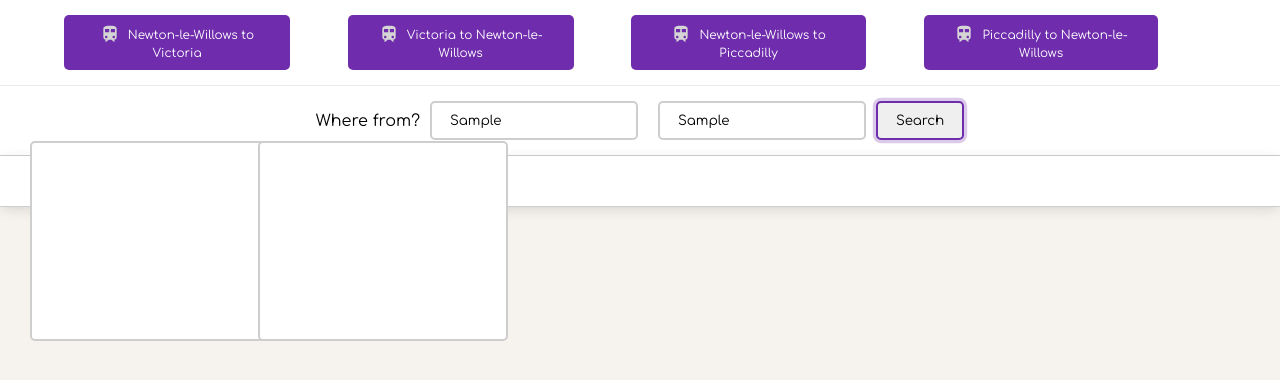
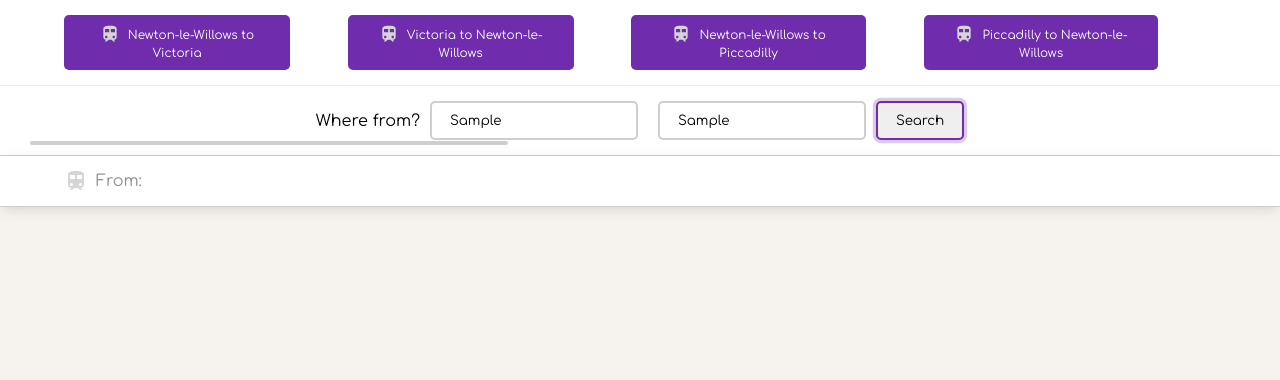
Before and after one commit to kieranphilipbrown/train-times-app, a React (Create React App) app: page / in a window 1280 px wide. Both pictures are taken after typing "Sample", "Sample" into the empty fields and a click on the button "Search". Shown: the top 380 px of the page. Built offline with nearby package versions, Linux system fonts and the light colour scheme.

Commit message:
search from and to iputs now have their own search results which populate the input values.

```diff
--- a/src/components/Search/Search.js
+++ b/src/components/Search/Search.js
@@ -10,7 +10,8 @@
         stationTo: '',
         stationToCode: '',
         stationList: stations,
-        searchResults: '',
+        searchResultsFrom: '',
+        searchResultsTo: '',
     }
 
     handleSubmit = (e) => {
@@ -27,7 +28,7 @@
         });
     }
 
-    displayMatches = (e) => {
+    displayMatches = (e, inputType) => {
         this.setState({
             [e.target.name]: e.target.value,
         });
@@ -35,16 +36,24 @@
         const matchArray = this.findMatches(e.target.value, stations)
         console.log(matchArray);
 
-        this.setState({
-            searchResults: matchArray
-        });
+        if (inputType === "from") {
+            this.setState({
+                searchResultsFrom: matchArray
+            });
+        }
+        if (inputType === "to") {
+            this.setState({
+                searchResultsTo: matchArray
+            });
+        }
+
     }
 
     updateFromInputField = e => {
         this.setState({
             stationFrom: e.target.dataset.station,
             stationFromCode: e.target.dataset.code,
-            searchResults: false
+            searchResultsFrom: false
         })
     }
 
@@ -52,12 +61,12 @@
         this.setState({
             stationTo: e.target.dataset.station,
             stationToCode: e.target.dataset.code,
-            searchResults: false
+            searchResultsTo: false
         })
     }
 
     render() {
-        const searchResults = this.state.searchResults;
+        const { searchResultsFrom, searchResultsTo } = this.state;
         return (
             <SearchContainer>
                 <Wrapper>
@@ -70,12 +79,12 @@
                                 type={'text'}
                                 placeholder={'Station Name'}
                                 value={this.state.stationFrom}
-                                onChange={(e) => this.displayMatches(e)}
+                                onChange={(e) => this.displayMatches(e, "from")}
                             />
-                            {searchResults &&
+                            {searchResultsFrom &&
                                 <SearchInputResult>
                                     {
-                                        searchResults.map((result, i) =>
+                                        searchResultsFrom.map((result, i) =>
                                             <li key={i} onClick={(e) => this.updateFromInputField(e, result)} data-station={result.stationName} data-code={result.crsCode}>
                                                 {result.stationName}, {result.crsCode}
                                             </li>
@@ -92,12 +101,12 @@
                                 type={'text'}
                                 placeholder={'Station Name'}
                                 value={this.state.stationTo}
-                                onChange={(e) => this.displayMatches(e)}
+                                onChange={(e) => this.displayMatches(e, "to")}
                             />
-                            {searchResults &&
+                            {searchResultsTo &&
                                 <SearchInputResult>
                                     {
-                                        searchResults.map((result, i) =>
+                                        searchResultsTo.map((result, i) =>
                                             <li key={i} onClick={(e) => this.updateToInputField(e, result)} data-station={result.stationName} data-code={result.crsCode}>
                                                 {result.stationName}, {result.crsCode}
                                             </li>
--- a/src/components/Search/Search.styles.js
+++ b/src/components/Search/Search.styles.js
@@ -87,10 +87,10 @@
     box-sizing: border-box;
     color: #565656;
     font-size: 14px;
-    height: 200px;
     left: -400px;
     list-style-type: none;
     margin: 0 10px;
+    max-height: 200px;
     overflow: auto;
     padding-left: 0;
     position: absolute;
```
